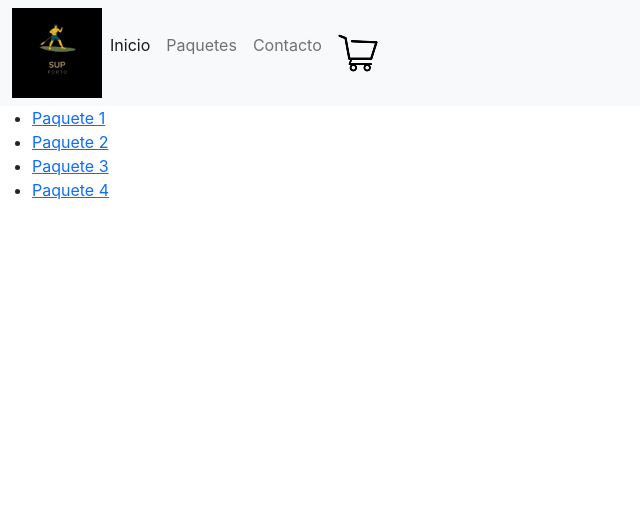
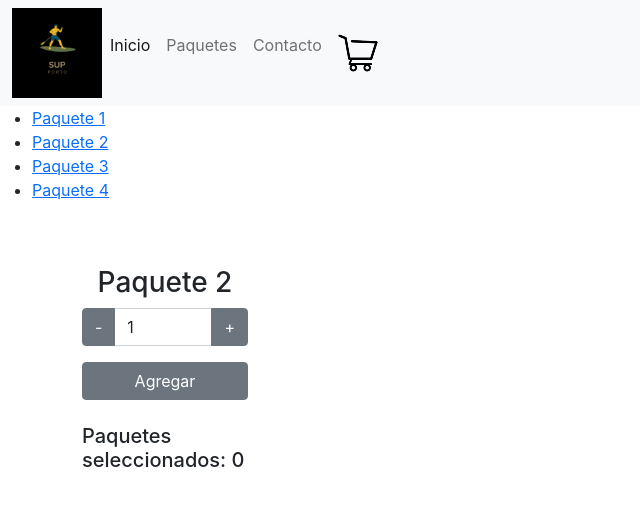
Before and after one commit to fabioamarques1990/proyecto-react, a React (Create React App) app: page / in a window 1280 px wide. Shown: the top 506 px of the page, without its empty margins (0-640 px from the left). Built offline with nearby package versions, Linux system fonts and the light colour scheme.

Commit message:
Agregue un itemCount, de manera a que se pueda agregar paquetes, y con las reglas correctas, sin que pueda bajar de cero y no rebasando el stock existente.

```diff
--- a/src/App.js
+++ b/src/App.js
@@ -2,6 +2,7 @@
 import 'core-js/actual';
 import NavBar from './components/NavBar';
 import ItemListContainer from './components/ItemListContainer';
+import ItemCount from './components/ItemCount';
 
 function App() {
   const lista = ["Paquete 1", "Paquete 2", "Paquete 3", "Paquete 4"];
@@ -16,6 +17,9 @@
       <ul>
         {items}
       </ul>
+
+      <ItemCount stock={8} initial={1} onAdd={0} />
+
     </div>
   );
 }
--- /dev/null
+++ b/src/components/ItemCount.jsx
@@ -0,0 +1,49 @@
+import React from 'react';
+import { useState } from "react";
+
+const ItemCount = ({ stock, initial, onAdd }) => {
+    const [cantidad, setCantidad] = useState(initial);
+    const [itemStock, setItemStock] = useState(stock);
+    const [itemAdd, setItemAdd] = useState(onAdd);
+
+    const restar = (valor) => {
+        if (valor > 0) {
+            setCantidad(valor);
+        }
+    }
+
+    const sumar = (valor) => {
+        if (valor <= itemStock) {
+            setCantidad(valor);
+        }
+    }
+
+    const agregarPaquetes = () => {
+        if (cantidad <= itemStock) {
+            setItemStock(itemStock - cantidad);
+            setItemAdd(itemAdd + cantidad);
+        }
+    }
+
+    return (
+        <div className="container py-5">
+            <div className="row">
+                <div className="col-md-2">
+                    <h3 className="text-center">Paquete 2</h3>
+                    <div className="input-group">
+                        <input type="button" className="btn btn-secondary" value="-" onClick={() => { restar(cantidad - 1) }} />
+                        <input type="text" className="form-control" value={cantidad} onChange={() => { }} />
+                        <input type="button" className="btn btn-secondary" value="+" onClick={() => { sumar(cantidad + 1) }} />
+                    </div>
+                    <div className="d-grid gap-2 pt-3">
+                        <input type="button" className="btn btn-secondary" value="Agregar" onClick={() => {agregarPaquetes()}} />
+                    </div>
+                    <br />
+                    <h5>Paquetes seleccionados: {itemAdd}</h5>
+                </div>
+            </div>
+        </div>
+    )
+}
+
+export default ItemCount;
```
